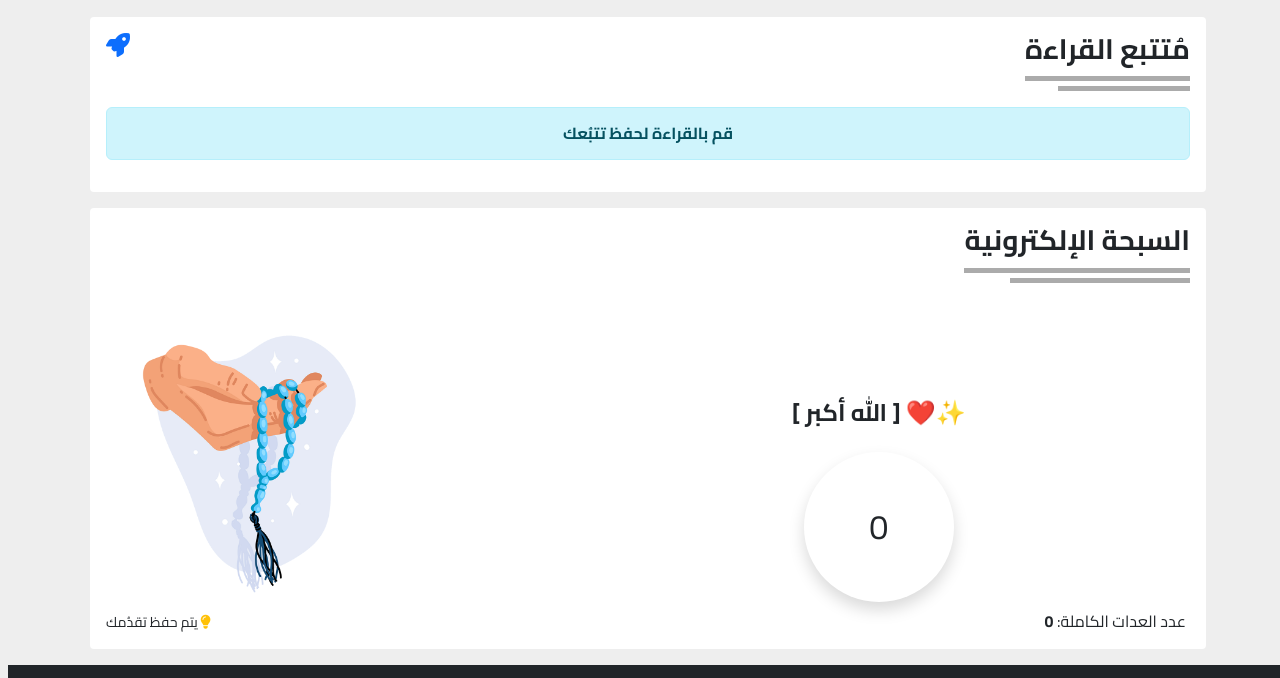
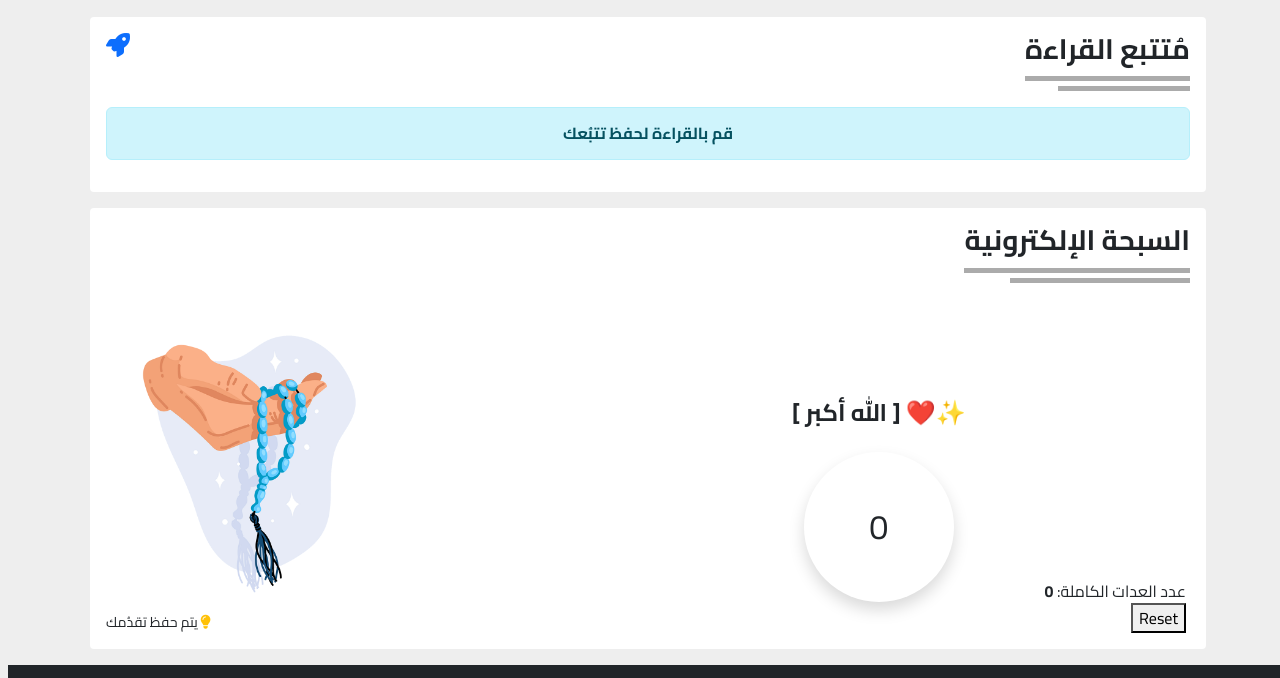
Before and after one commit to Mahmoudreda66/quraan-application, a plain HTML site: page index.html in a window 1280 px wide. Shown: the part 882-1560 px from the top of the page. Drawn offline with Linux system fonts and the light colour scheme; no server answers.

Commit message:
adding something secert to rosary :)

```diff
--- a/index.html
+++ b/index.html
@@ -209,7 +209,8 @@
                                         </div>
                                         <div class="position-absolute me-3" style="bottom: 0px;right: 0px;">
                                             <span>عدد العدات الكاملة: </span>
-                                            <span class="fw-bold" id="rosary_full_counter"></span>
+                                            <span class="fw-bold" id="rosary_full_counter"></span><br>
+                                            <button type="button" value="Reset" id="rosary_reset">Reset</button>
                                         </div>
                                     </div>
                                 </div>
```
